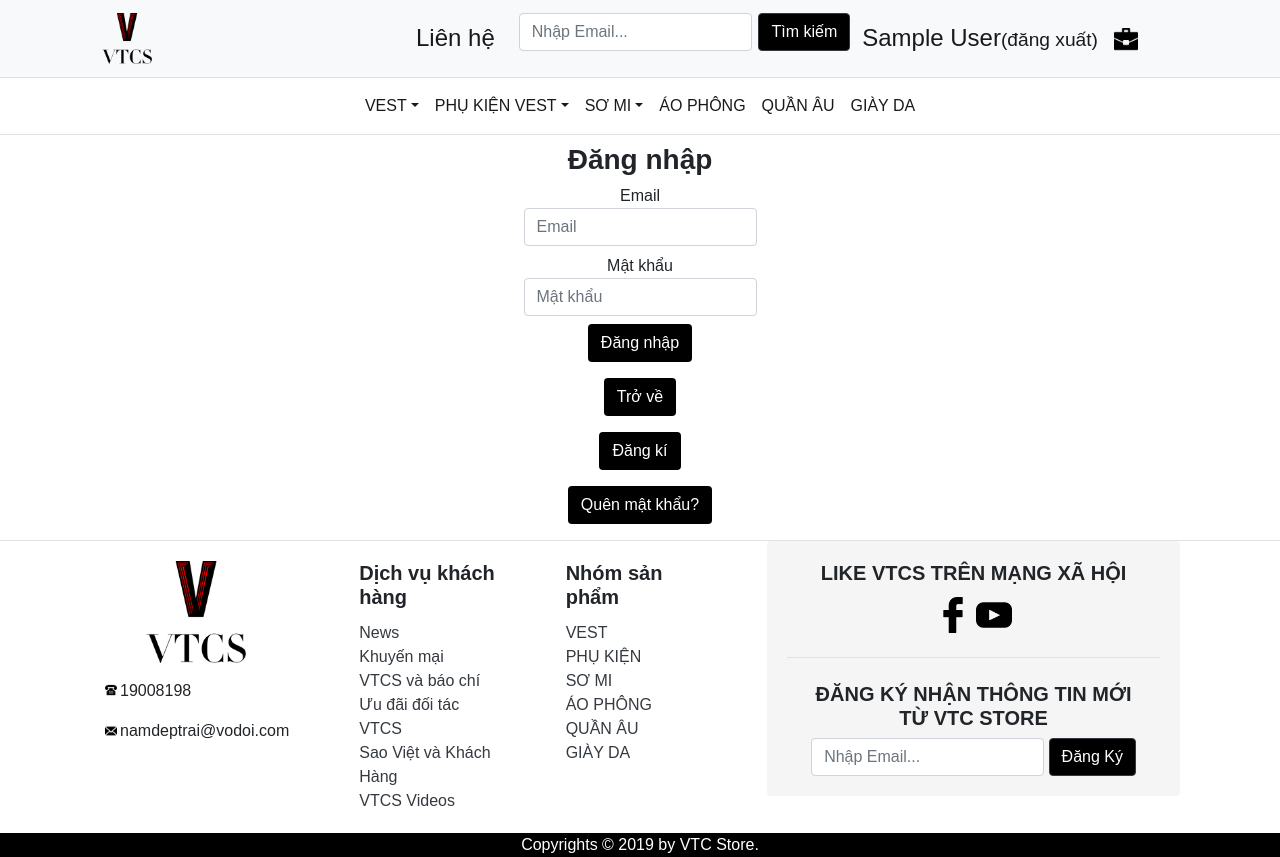
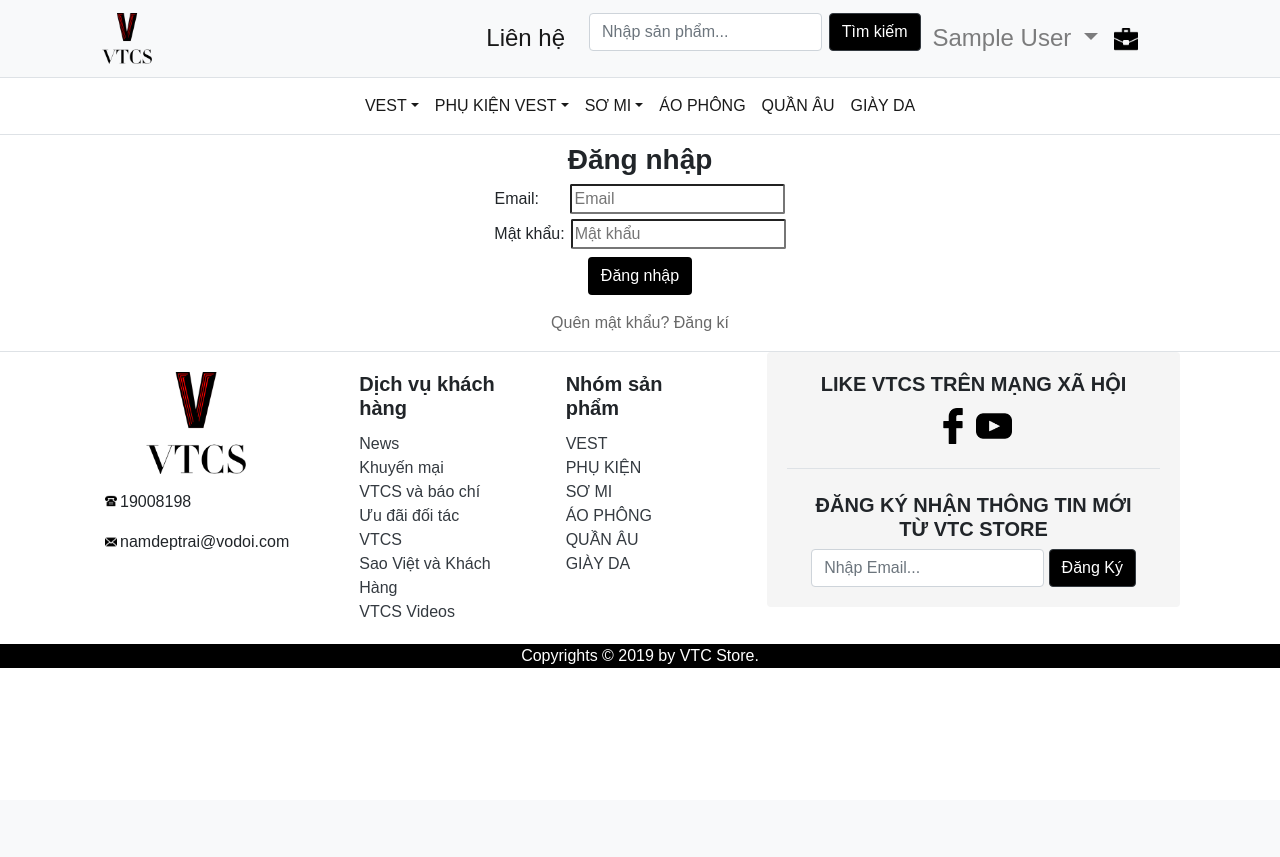
Before and after one commit to NguyenTrungThang123456/AdminDashbaord, a PHP site: the page made by frontend/views/home/login.php in a window 1280 px wide. After the commit the page ends 668 px from the top, so only its background shows below. Run offline with PHP 8.4, Linux system fonts and the light colour scheme; the template is opened without the code that fills it, so the values that code supplies are empty; the visitor is signed in with stand-in values (Sample User, id 1); some libraries are stand-ins or nearby versions.

Commit message:
update db

```diff
--- a/frontend/views/home/login.php
+++ b/frontend/views/home/login.php
@@ -9,18 +9,18 @@
                             <input name="utf8" type="hidden" value="✓">
                             <h3><b>Đăng nhập</b></h3>
                             <div>
-                                <label for="Email" class="hidden-label">Email<input type="email" name="email" id="Email" class="form-control" placeholder="Email" require> <?php echo $errors['email']; ?></label>
+                                <label for="Email" class="hidden-label">Email:</label>
+                                <input type="email" name="email" id="email" class="" placeholder="Email" require>
+                                <?php echo $errors['email']; ?>
                             </div>
                             <div>
-                                <label for="Password" class="hidden-label">Mật khẩu<input type="password" value="" name="password" id="Password" class="form-control" placeholder="Mật khẩu" require>
+                                <label for="Password" class="hidden-label">Mật khẩu:<input type="password" value="" name="password" id="password" class="" placeholder="Mật khẩu" require>
                                     <?php echo $errors['password']; ?></label>
                             </div>
                             <p>
                                 <input type="submit" class="btn" value="Đăng nhập">
                             </p>
-                            <p><a class="btn btn-control" href="<?php echo base_url('home/index') ?>">Trở về</a></p>
-                            <p><a class="btn" href="/account/register" id="register_link">Đăng kí</a></p>
-                            <p><a class="btn" href="#recover" id="RecoverPassword">Quên mật khẩu?</a></p>
+                            <p class="text-dark"><a href="#recover" id="RecoverPassword">Quên mật khẩu?</a> <a href="/account/register" id="register_link">Đăng kí</a></p>
                         </form>
                     </div>
                 </div>
--- a/frontend/views/layouts/default.php
+++ b/frontend/views/layouts/default.php
@@ -30,13 +30,23 @@
                 <div class="navbar-nav ml-auto">
                     <a id="contact" class="nav-item nav-link mr-3 active" href="#">Liên hệ<span class="sr-only">(current)</span></a>
                     <form class="form-inline" style="display: inline;">
-                        <input type="text" class="form-control" placeholder="Nhập Email..." aria-label="Recipient's username" aria-describedby="basic-addon2">
+                        <input type="text" class="form-control" placeholder="Nhập sản phẩm..." aria-label="Recipient's username" aria-describedby="basic-addon2">
                         <button class="btn btn-outline-dark mr-1" type="button">Tìm kiếm</button>
                     </form>
                     <?php if (!$_SESSION['name']) : ?>
                         <a id="login" class="nav-item nav-link ml-2 active" href="<?php echo base_url('home/login') ?>"><img class="mb-1" src="<?php echo IMG_URL . 'images/user.png' ?>" alt="" height="auto"></a>
                     <?php else : ?>
-                        <a id="login" class="nav-item nav-link  active" href="<?php echo base_url('home/handle_logout') ?>"><?php echo $_SESSION['name'] ?><small>(đăng xuất)</small></a>
+                        <li class="nav-item dropdown">
+                            <a class="nav-link dropdown-toggle" href="#" id="navbarDropdown" role="button" data-toggle="dropdown" aria-haspopup="true" aria-expanded="false">
+                                <?php echo $_SESSION['name'] ?>
+                            </a>
+                            <div class="dropdown-menu" aria-labelledby="navbarDropdown">
+                                <a class="dropdown-item" href="#">Thông tin cá nhân</a>
+                                <a class="dropdown-item" href="#">Lịch sử giao dịch</a>
+                                <div class="dropdown-divider"></div>
+                                <a class="dropdown-item" href="<?php echo base_url('home/handle_logout')?>">Đăng xuất</a>
+                            </div>
+                        </li>
                     <?php endif; ?>
                     <a id="cart" class="nav-item nav-link active" href="#"><img src="<?php echo IMG_URL . 'images/cart.png' ?>" alt="" height="auto"></a>
                 </div>
--- a/public/css/home.css
+++ b/public/css/home.css
@@ -16,8 +16,26 @@ article {
     background-color: #ffffff;
 }
 
+a {
+    color: dimgray;
+}
+
 a:hover {
-    color: white;
+    color: black;
+}
+
+#email {
+    margin-left: 27px;
+}
+
+#password {
+    margin-left: 6px;
+}
+
+#email, #password {
+    /* border: auto; */
+    border-radius: 2px;
+
 }
 
 .receive .card {
```
Also changed, not shown: vtcs_dev.sql (+20 -9 lines).
